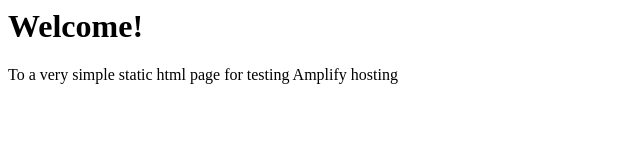
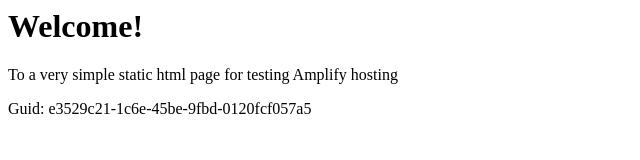
Before and after one commit to aws-aemilia-hkg/Github-PR-Commit-Integration-Test-DoNotTouch-Gith-P5X5MO5I-v1-preprod-ap-east-1, a website: page src/index.html in a window 1280 px wide. Shown: the whole page, without its empty margins (0-640 px from the left). Drawn offline with Linux system fonts and the light colour scheme.

Commit message:
commit from integ tests

```diff
--- a/src/index.html
+++ b/src/index.html
@@ -1,3 +1,5 @@
+
+
 <html lang="en">
 
 <head>
@@ -10,6 +12,6 @@
 <body>
     <h1>Welcome!</h1>
     <p>To a very simple static html page for testing Amplify hosting</p>
-</body>
+    <p>Guid: e3529c21-1c6e-45be-9fbd-0120fcf057a5</p></body>
 
 </html>
```
